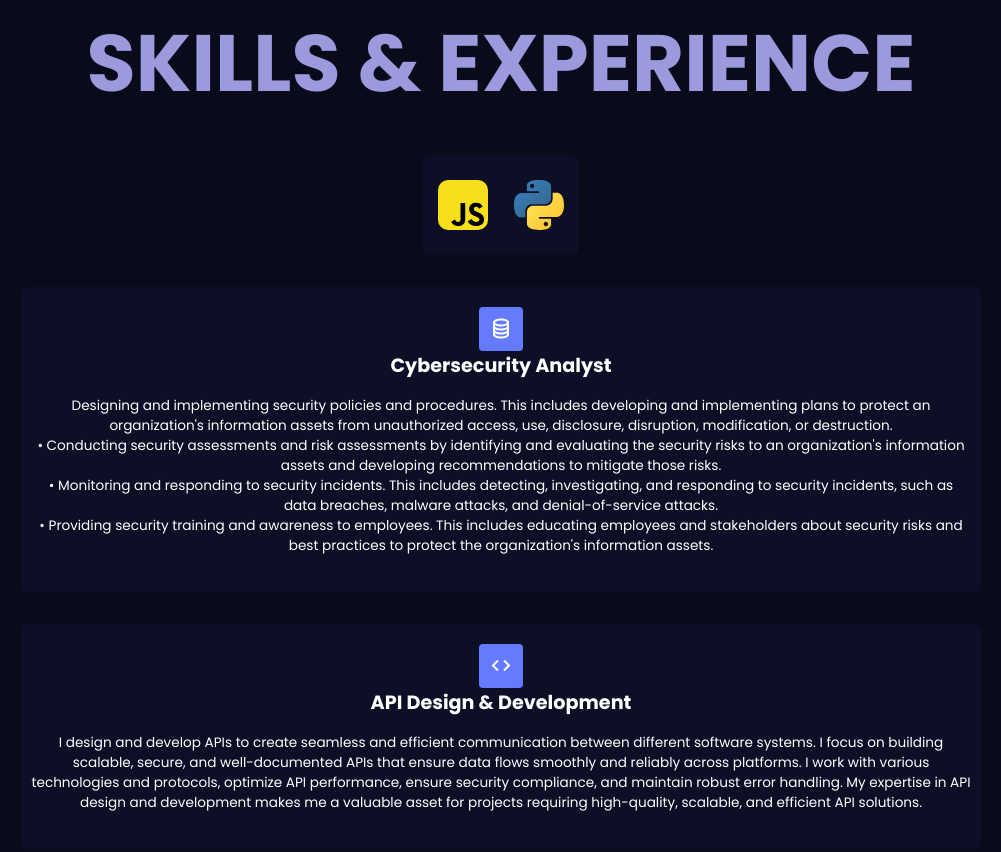
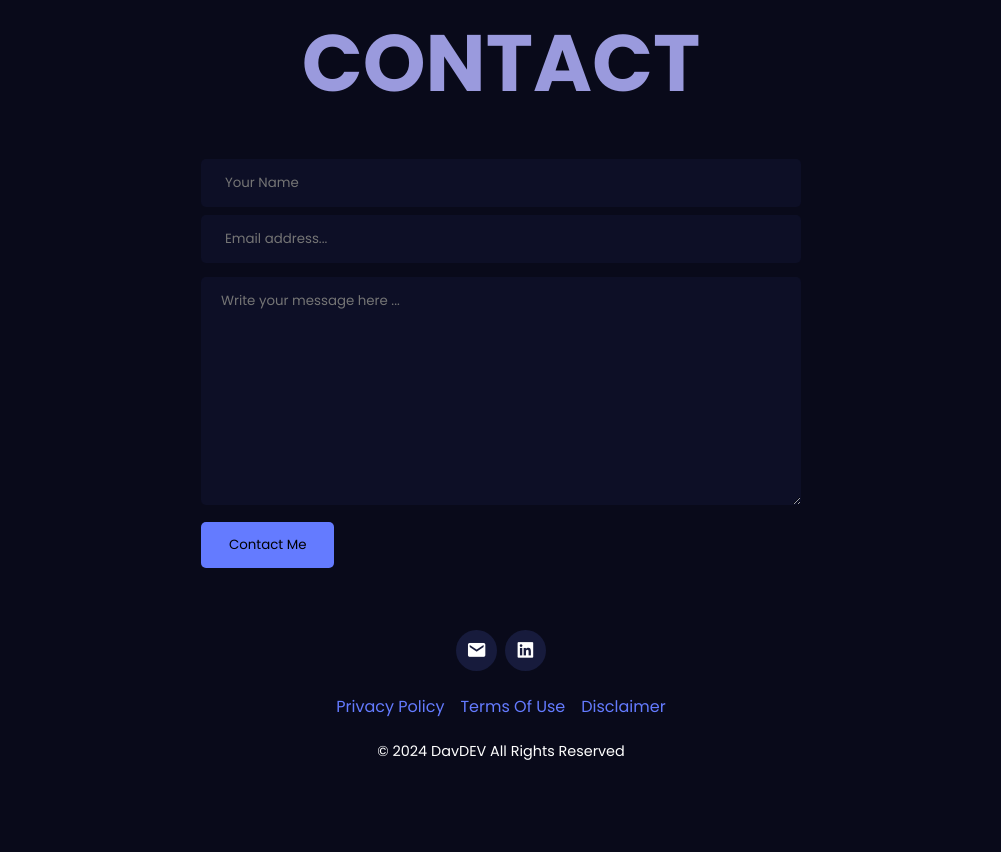
Before and after one commit to cazicruz/precious_portfolio, a plain HTML site: page index.html in a window 1280 px wide. Shown: the part 2394-3246 px from the top of the page, without its empty margins (139-1140 px from the left). After the commit the page ends 3186 px from the top, so only its background shows below. Drawn offline with nearby package versions, Linux system fonts and the light colour scheme.

```diff
--- a/index.html
+++ b/index.html
@@ -142,49 +142,7 @@
         </div>
     </section>
     <!--project-->
-    <section class="project container" id="skills">
-        <!--heading-->
-        <h2 class="heading" data-aos="fade-right">Skills & Experience</h2>
-        <!--project content-->
-        <div class="skill-content">
-            <div class="project-box">
 
-                <div class="skills-svg">
-                    <img src="asset/svg/javascript.svg" class="rounded">
-                </div>
-                <div class="skills-svg">
-                    <img src="asset/svg/python.svg">
-                </div>
-            </div>
-            <div class="project-box experience">
-                <div>
-                    <i class="bx bx-coin-stack icon "></i>
-                </div>
-                <h2>Cybersecurity Analyst</h2>
-                <div>
-                    <p> Designing and implementing security policies and procedures. This includes developing and implementing
-                        plans to protect an organization's information assets from unauthorized access, use, disclosure, disruption,
-                        modification, or destruction.
-                        <br>• Conducting security assessments and risk assessments by identifying and evaluating the security risks to
-                        an organization's information assets and developing recommendations to mitigate those risks.
-                        <br>• Monitoring and responding to security incidents. This includes detecting, investigating, and responding to
-                        security incidents, such as data breaches, malware attacks, and denial-of-service attacks.
-                        <br>• Providing security training and awareness to employees. This includes educating employees and
-                        stakeholders about security risks and best practices to protect the organization's information assets.</p>
-                </div>
-            </div>
-            <div class="project-box experience">
-                <div>
-                    <i class="bx bx-code icon "></i>
-                </div>
-                <h2>API Design & Development</h2>
-                <div>
-                    <p>I design and develop APIs to create seamless and efficient communication between different software systems. I focus on building scalable, secure, and well-documented APIs that ensure data flows smoothly and reliably across platforms. I work with various technologies and protocols, optimize API performance, ensure security compliance, and maintain robust error handling. My expertise in API design and development makes me a valuable asset for projects requiring high-quality, scalable, and efficient API solutions.</p>
-                </div>
-            </div>
-
-        </div>
-    </section>
     <!--review section-->
 
     <!--contact-->
```
